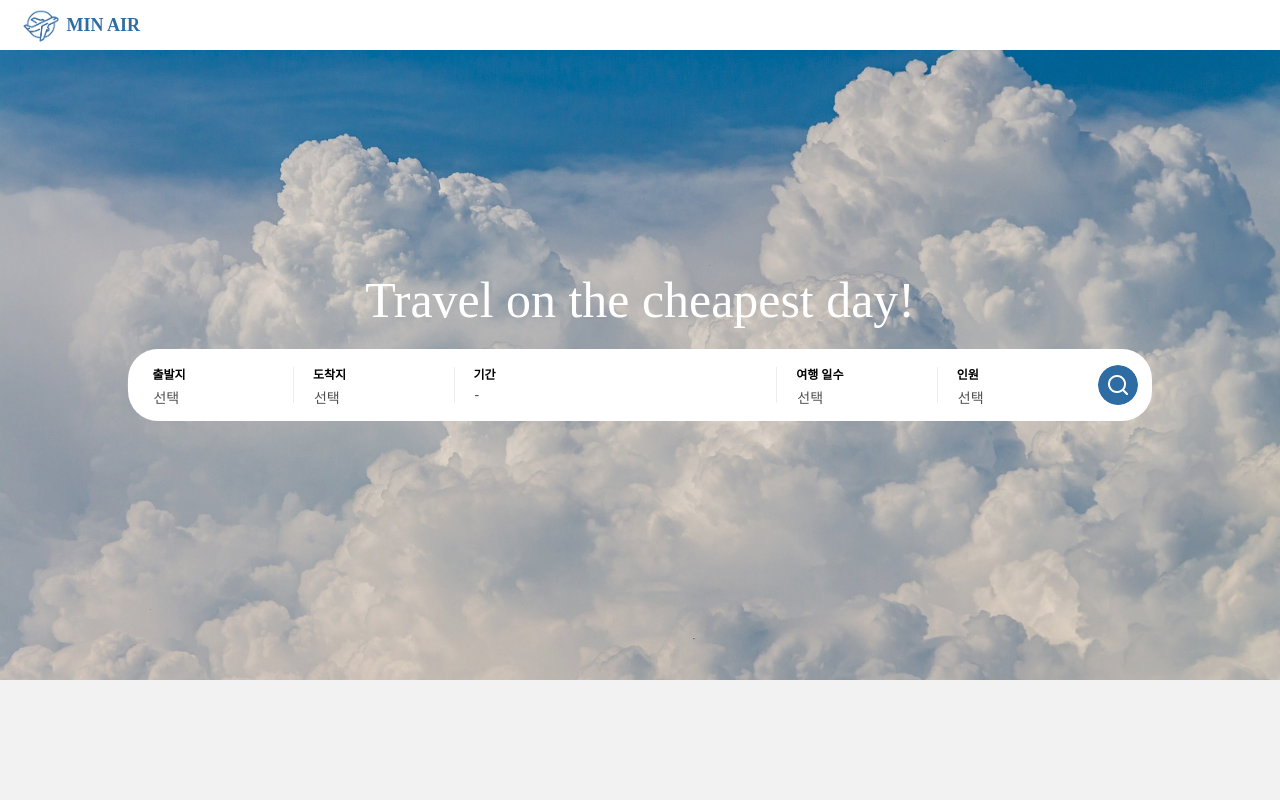
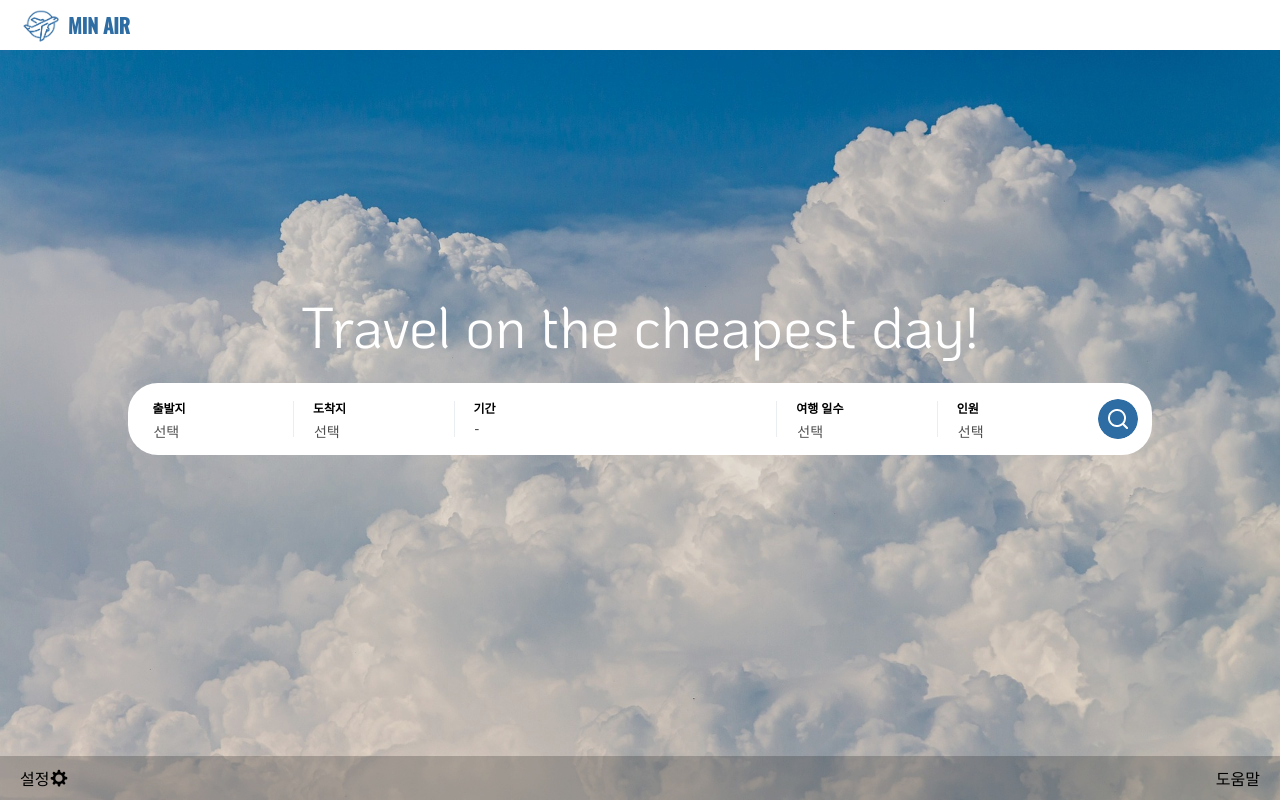
Before and after one commit to KU-MINAIR/MINAIR-Frontend, a React (Create React App) app: page / in a window 1280 px wide. Built offline with nearby package versions, Linux system fonts and the light colour scheme; no server answers.

Commit message:
design: MainPage 글씨체, Footer 변경

```diff
--- a/src/components/TopBar.tsx
+++ b/src/components/TopBar.tsx
@@ -41,7 +41,6 @@ const Logo = styled.div`
   background-color: white;
   margin-left: 20px;
   display: flex;
-  justify-content: space-between;
   align-items: center;
   cursor: pointer;
 `;
@@ -51,9 +50,10 @@ const LogoImg = styled.div`
 `;
 
 const LogoText = styled.div`
-  font-size: 18px;
+  font-size: 20px;
   font-weight: bolder;
   color: #2e6ca4;
-  text-align: center;
   line-height: 0;
+  font-family: "Oswald";
+  margin-left: 6px;
 `;
--- a/src/pages/Main.tsx
+++ b/src/pages/Main.tsx
@@ -3,6 +3,7 @@ import styled from "styled-components";
 import TopBar from "@/components/TopBar";
 import SearchBar from "@/components/SearchBar";
 import Bg from "@/assets/sky.jpg";
+import { DiAptana } from "react-icons/di";
 
 export default function Main(): ReactElement {
   return (
@@ -24,7 +25,13 @@ export default function Main(): ReactElement {
           ></SearchBar>
         </SearchTab>
       </MainBody>
-      <Footer />
+      <Footer>
+        <FooterLeft>
+          <div>설정 </div>
+          <DiAptana size="20" color="#000000" />
+        </FooterLeft>
+        <FooterRight>도움말</FooterRight>
+      </Footer>
     </Wrapper>
   );
 }
@@ -63,21 +70,35 @@ const SearchTab = styled.div`
   display: flex;
   flex-direction: column;
   position: absolute;
-  top: 34%;
+  top: 36%;
   left: calc(50% - 40vw);
 `;
 
 const SearchText = styled.div`
   z-index: 10;
-  font-size: 3.9vw;
+  font-size: 4.5vw;
   color: white;
   text-align: center;
   margin-bottom: 20px;
+  font-family: "KoHoRegular";
 `;
 
 const Footer = styled.div`
-  height: max(20px, 15%);
+  position: fixed;
+  display: flex;
+  justify-content: space-between;
+  background-color: rgba(0, 0, 0, 0.2);
   width: 100%;
-  background-color: #f2f2f2;
+  bottom: 0;
+  width: 100%;
   z-index: 3;
+  padding: 10px 20px;
+  font-size: 16px;
 `;
+
+const FooterLeft = styled.div`
+  display: flex;
+  align-items: center;
+`;
+
+const FooterRight = styled.div``;
--- a/src/styles/GlobalStyle.ts
+++ b/src/styles/GlobalStyle.ts
@@ -1,12 +1,14 @@
 import { createGlobalStyle } from 'styled-components';
-import {KoHoRegular} from "@/fonts/KoHo-Regular.ttf"
-import {OswaldVariableFont} from "@/fonts/Oswald-VariableFont_wght.ttf"
+import KoHoRegular from "@/fonts/KoHo-Regular.ttf"
+import OswaldVariableFont from "@/fonts/Oswald-VariableFont_wght.ttf"
 
 const GlobalStyle = createGlobalStyle`
 
 @font-face {
-	font-family: "KoHo";
-	src: url(${KoHoRegular});
+	font-family: "KoHoRegular";
+	src: local('KoHoRegular'), local("KoHoRegular");
+	font-style: normal;
+	src: url(${KoHoRegular}) format('truetype');
 }
 
 @font-face {
```
